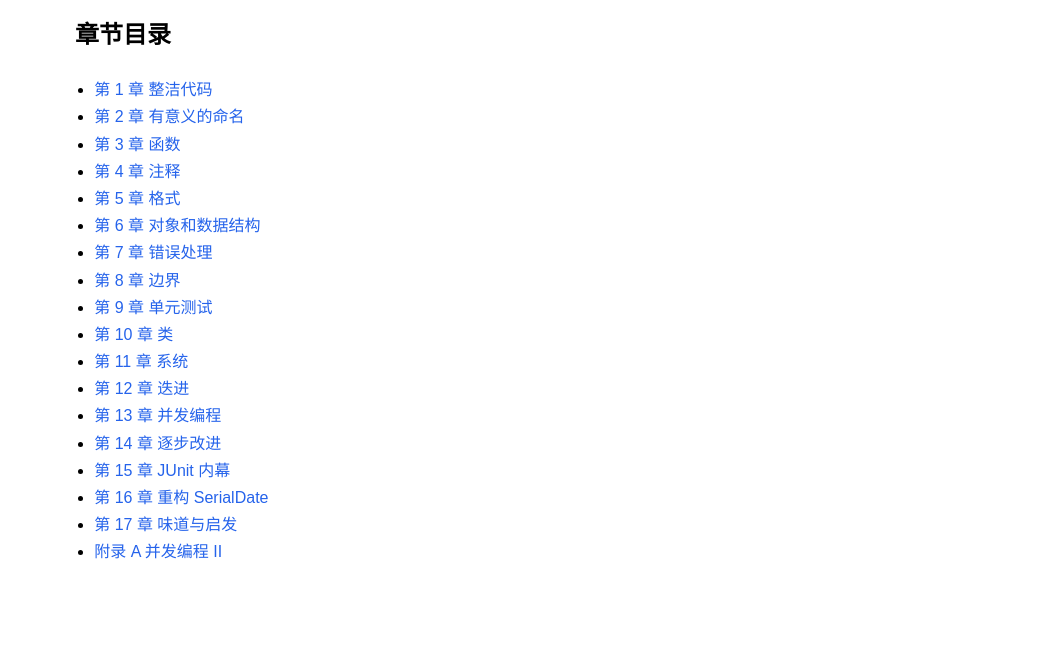
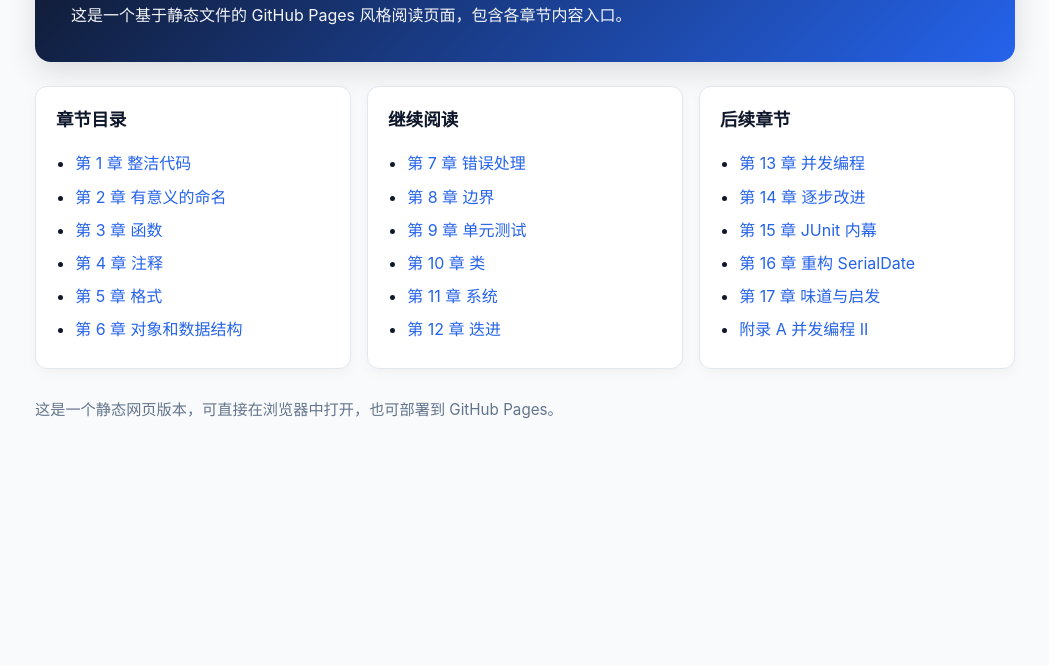
Before and after one commit to minleng/book, a plain HTML site: page books/cleancode-site/index.html in a window 1280 px wide. Shown: the part 134-800 px from the top of the page, without its empty margins (115-1164 px from the left). Drawn offline with Linux system fonts and the light colour scheme.

Commit message:
Refine Clean Code site into GitHub Pages style

```diff
--- a/books/cleancode-site/index.html
+++ b/books/cleancode-site/index.html
@@ -4,37 +4,72 @@
     <meta charset="utf-8">
     <meta name="viewport" content="width=device-width, initial-scale=1">
     <title>Clean Code 中文</title>
+    <meta name="description" content="Clean Code 中文版静态阅读页面">
     <style>
-      body { font-family: Arial, sans-serif; margin: 2rem auto; max-width: 900px; line-height: 1.7; }
-      h1 { margin-bottom: 0.5rem; }
-      ul { padding-left: 1.2rem; }
+      :root { color-scheme: light dark; }
+      body {
+        margin: 0; font-family: -apple-system, BlinkMacSystemFont, "Segoe UI", sans-serif;
+        line-height: 1.7; background: #f8fafc; color: #0f172a;
+      }
       a { color: #2563eb; text-decoration: none; }
       a:hover { text-decoration: underline; }
+      .page { max-width: 980px; margin: 0 auto; padding: 40px 24px 80px; }
+      .hero { background: linear-gradient(135deg, #0f172a, #2563eb); color: white; padding: 32px 36px; border-radius: 16px; box-shadow: 0 10px 30px rgba(0,0,0,0.12); }
+      .hero h1 { margin: 0 0 10px; font-size: 2rem; }
+      .hero p { margin: 0; opacity: 0.95; }
+      .grid { display: grid; grid-template-columns: repeat(auto-fit, minmax(260px, 1fr)); gap: 16px; margin-top: 24px; }
+      .card { background: white; border: 1px solid #e2e8f0; border-radius: 12px; padding: 18px 20px; box-shadow: 0 4px 12px rgba(0,0,0,0.04); }
+      .card h2 { margin-top: 0; font-size: 1.1rem; }
+      .card ul { padding-left: 1.2rem; margin-bottom: 0; }
+      .card li { margin: 6px 0; }
+      .footer { margin-top: 28px; color: #64748b; font-size: 0.95rem; }
+      @media (max-width: 640px) { .page { padding: 20px 16px 60px; } .hero { padding: 24px 20px; } }
     </style>
   </head>
   <body>
-    <h1>Clean Code 中文</h1>
-    <p>这个页面已经整理为可直接在浏览器中打开的静态网页形式。</p>
-    <h2>章节目录</h2>
-    <ul>
-      <li><a href="../cleancode-book/ch1.html">第 1 章 整洁代码</a></li>
-      <li><a href="../cleancode-book/ch2.html">第 2 章 有意义的命名</a></li>
-      <li><a href="../cleancode-book/ch3.html">第 3 章 函数</a></li>
-      <li><a href="../cleancode-book/ch4.html">第 4 章 注释</a></li>
-      <li><a href="../cleancode-book/ch5.html">第 5 章 格式</a></li>
-      <li><a href="../cleancode-book/ch6.html">第 6 章 对象和数据结构</a></li>
-      <li><a href="../cleancode-book/ch7.html">第 7 章 错误处理</a></li>
-      <li><a href="../cleancode-book/ch8.html">第 8 章 边界</a></li>
-      <li><a href="../cleancode-book/ch9.html">第 9 章 单元测试</a></li>
-      <li><a href="../cleancode-book/ch10.html">第 10 章 类</a></li>
-      <li><a href="../cleancode-book/ch11.html">第 11 章 系统</a></li>
-      <li><a href="../cleancode-book/ch12.html">第 12 章 迭进</a></li>
-      <li><a href="../cleancode-book/ch13.html">第 13 章 并发编程</a></li>
-      <li><a href="../cleancode-book/ch14.html">第 14 章 逐步改进</a></li>
-      <li><a href="../cleancode-book/ch15.html">第 15 章 JUnit 内幕</a></li>
-      <li><a href="../cleancode-book/ch16.html">第 16 章 重构 SerialDate</a></li>
-      <li><a href="../cleancode-book/ch17.html">第 17 章 味道与启发</a></li>
-      <li><a href="../cleancode-book/apA.html">附录 A 并发编程 II</a></li>
-    </ul>
+    <div class="page">
+      <div class="hero">
+        <h1>Clean Code 中文</h1>
+        <p>这是一个基于静态文件的 GitHub Pages 风格阅读页面，包含各章节内容入口。</p>
+      </div>
+      <div class="grid">
+        <div class="card">
+          <h2>章节目录</h2>
+          <ul>
+            <li><a href="./cleancode-book/ch1.html">第 1 章 整洁代码</a></li>
+            <li><a href="./cleancode-book/ch2.html">第 2 章 有意义的命名</a></li>
+            <li><a href="./cleancode-book/ch3.html">第 3 章 函数</a></li>
+            <li><a href="./cleancode-book/ch4.html">第 4 章 注释</a></li>
+            <li><a href="./cleancode-book/ch5.html">第 5 章 格式</a></li>
+            <li><a href="./cleancode-book/ch6.html">第 6 章 对象和数据结构</a></li>
+          </ul>
+        </div>
+        <div class="card">
+          <h2>继续阅读</h2>
+          <ul>
+            <li><a href="./cleancode-book/ch7.html">第 7 章 错误处理</a></li>
+            <li><a href="./cleancode-book/ch8.html">第 8 章 边界</a></li>
+            <li><a href="./cleancode-book/ch9.html">第 9 章 单元测试</a></li>
+            <li><a href="./cleancode-book/ch10.html">第 10 章 类</a></li>
+            <li><a href="./cleancode-book/ch11.html">第 11 章 系统</a></li>
+            <li><a href="./cleancode-book/ch12.html">第 12 章 迭进</a></li>
+          </ul>
+        </div>
+        <div class="card">
+          <h2>后续章节</h2>
+          <ul>
+            <li><a href="./cleancode-book/ch13.html">第 13 章 并发编程</a></li>
+            <li><a href="./cleancode-book/ch14.html">第 14 章 逐步改进</a></li>
+            <li><a href="./cleancode-book/ch15.html">第 15 章 JUnit 内幕</a></li>
+            <li><a href="./cleancode-book/ch16.html">第 16 章 重构 SerialDate</a></li>
+            <li><a href="./cleancode-book/ch17.html">第 17 章 味道与启发</a></li>
+            <li><a href="./cleancode-book/apA.html">附录 A 并发编程 II</a></li>
+          </ul>
+        </div>
+      </div>
+      <div class="footer">
+        这是一个静态网页版本，可直接在浏览器中打开，也可部署到 GitHub Pages。
+      </div>
+    </div>
   </body>
 </html>
```
Also changed, not shown: books/cleancode-site/README.md (added).
